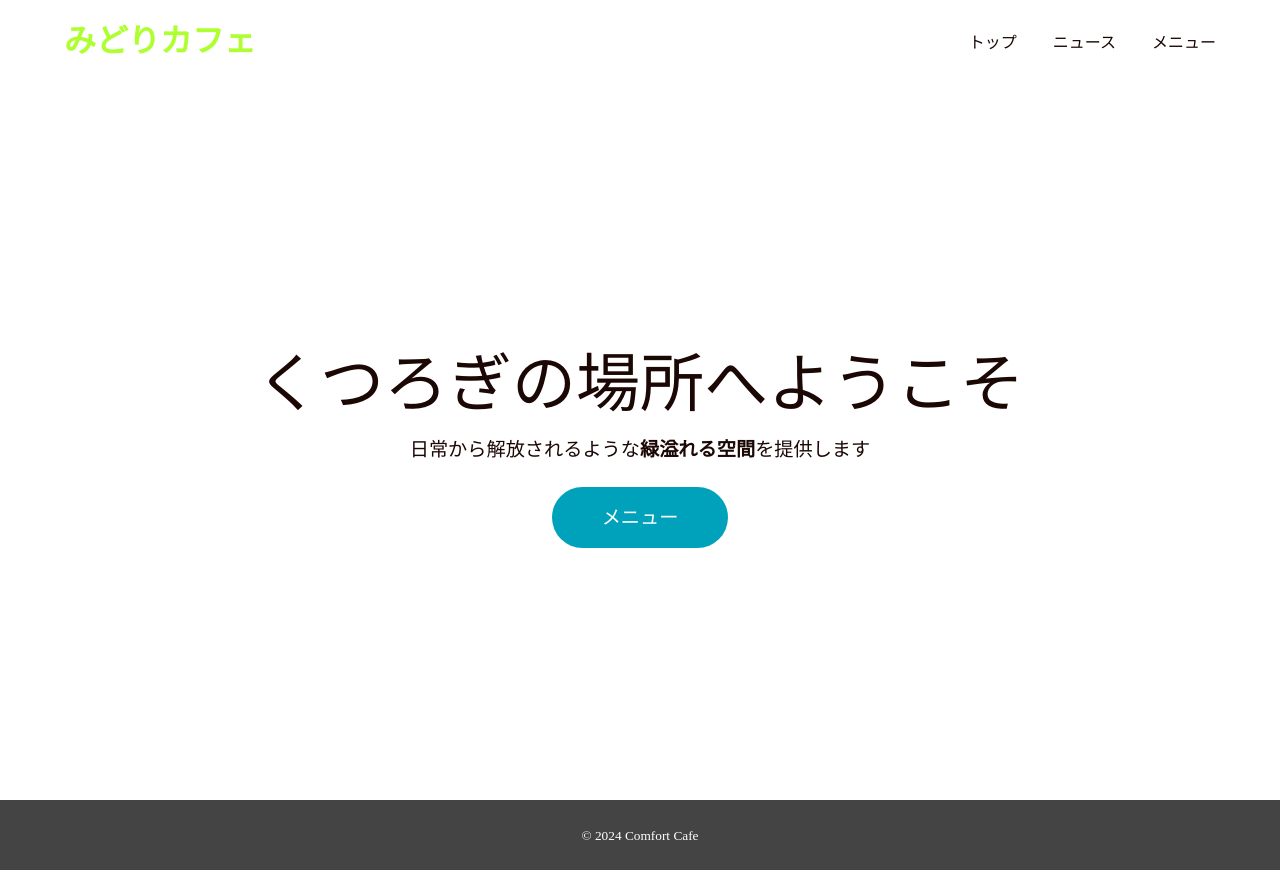
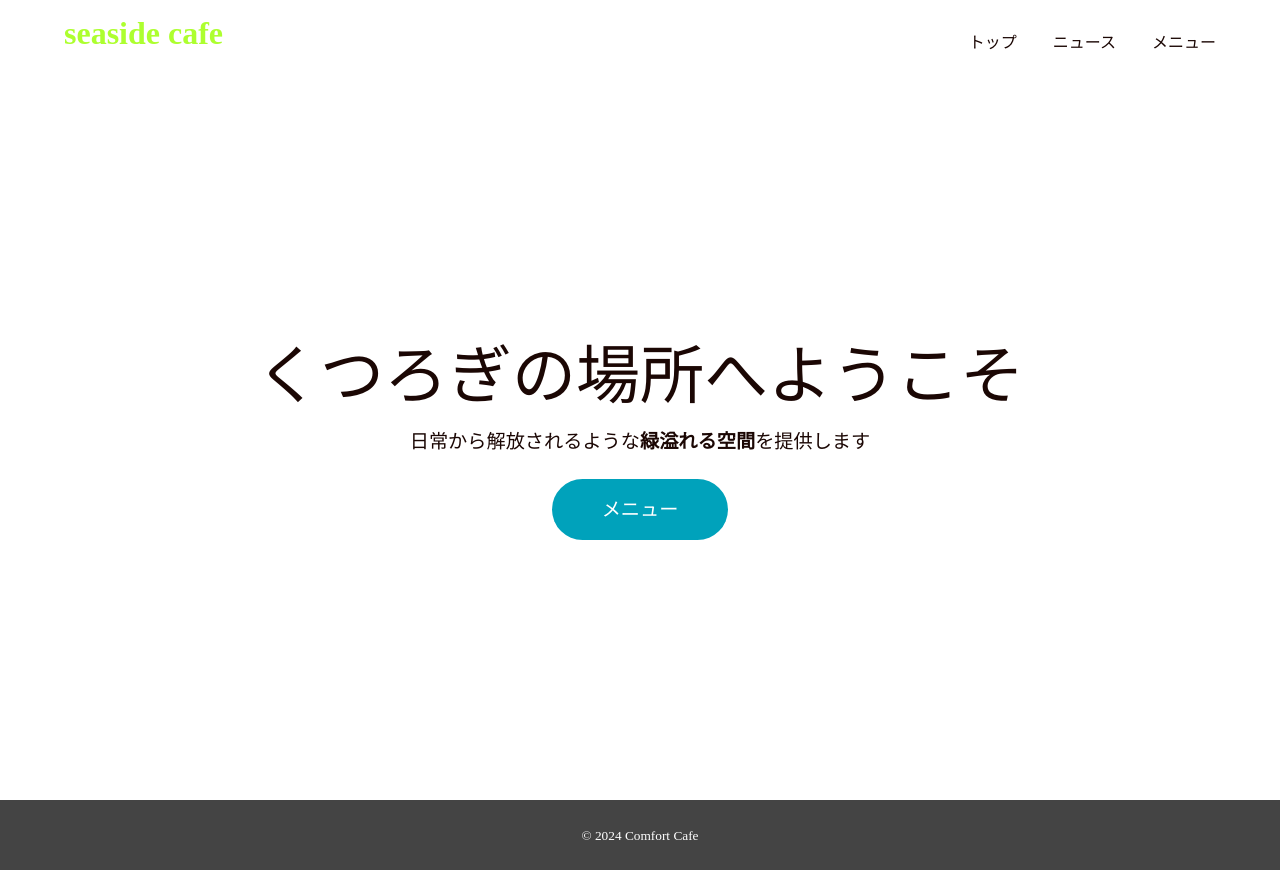
Before and after one commit to aktrs/Comfort-Cafe, a plain HTML site: page index.html in a window 1280 px wide. Drawn offline with Linux system fonts and the light colour scheme.

Commit message:
[update]記事の変更

```diff
--- a/index.html
+++ b/index.html
@@ -10,7 +10,7 @@
 <div id="top">
     <header>
         <h1 class="heading">
-            <a href="index.html">みどりカフェ</a>
+            <a href="index.html">seaside cafe</a>
         </h1>
         <nav>
             <ul class="main-nav">
```
